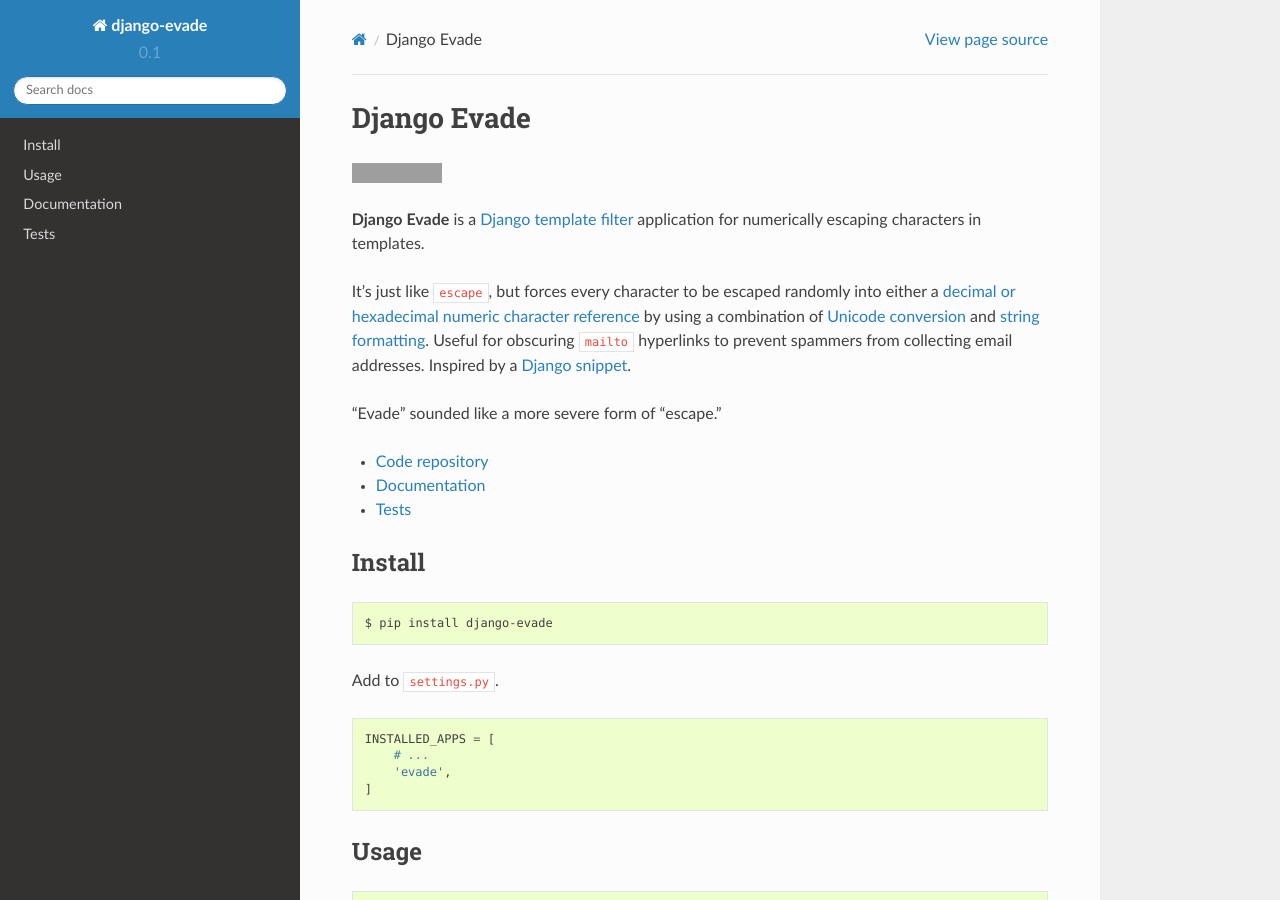
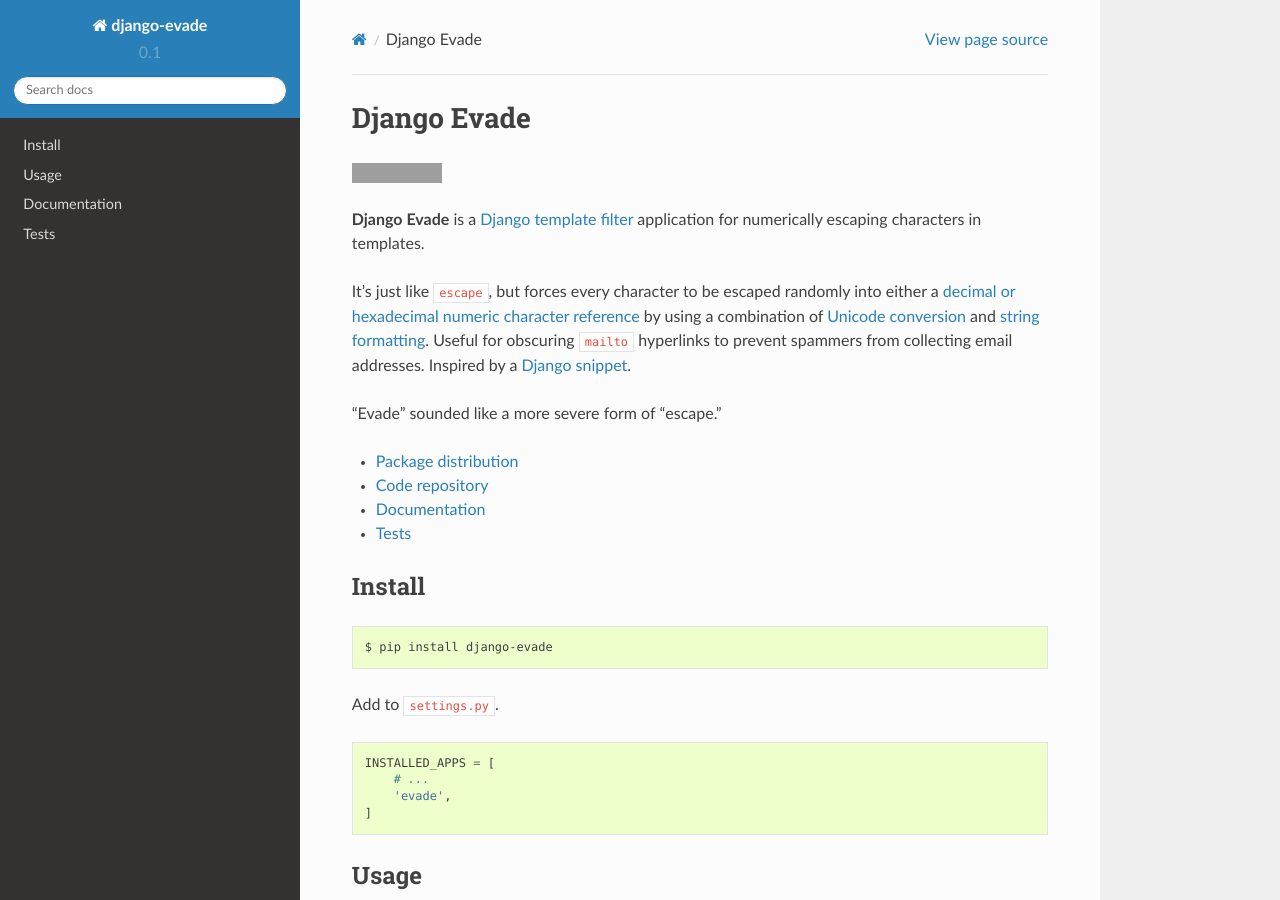
Before and after one commit to richardcornish/django-evade, a Sphinx documentation site: the page built from docs/index.rst, in a window 1280 px wide and 900 px high. Built offline with Sphinx 7.4.7 and the Read the Docs theme 2.0.0, drawn with Linux system fonts in a browser that asks for light colours; grey boxes are pictures that could not be loaded.

Commit message:
Added package URL

```diff
--- a/README.rst
+++ b/README.rst
@@ -16,6 +16,7 @@
 
 "Evade" sounded like a more severe form of "escape."
 
+* `Package distribution <https://pypi.python.org/pypi/django-evade>`_
 * `Code repository <https://github.com/richardcornish/django-evade>`_
 * `Documentation <https://django-evade.readthedocs.io/>`_
 * `Tests <https://travis-ci.org/richardcornish/django-evade>`_
--- a/docs/index.rst
+++ b/docs/index.rst
@@ -19,6 +19,7 @@
 
 "Evade" sounded like a more severe form of "escape."
 
+* `Package distribution <https://pypi.python.org/pypi/django-evade>`_
 * `Code repository <https://github.com/richardcornish/django-evade>`_
 * `Documentation <https://django-evade.readthedocs.io/>`_
 * `Tests <https://travis-ci.org/richardcornish/django-evade>`_
```
